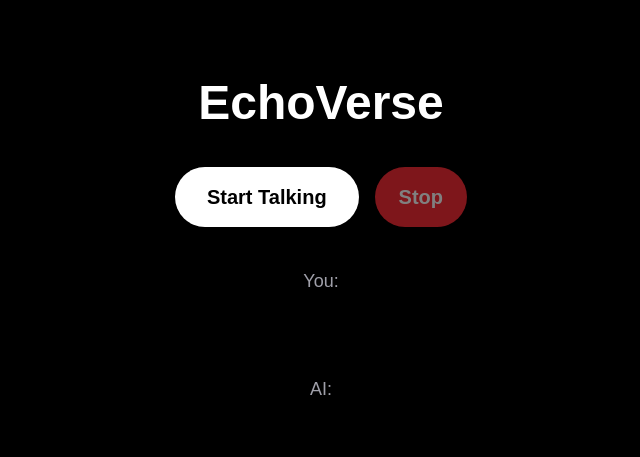
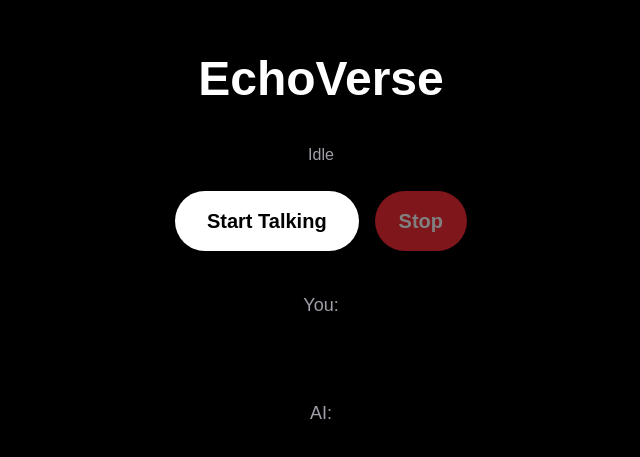
Before and after one commit to Krishna-Choudhary-06/echoverse, a Next.js app: page / in a window 1280 px wide. Shown: the part 127-584 px from the top of the page, without its empty margins (319-959 px from the left). Built offline with nearby package versions, Linux system fonts and the light colour scheme.

Commit message:
Implemented Phase 7 semi real-time voice agent system

```diff
--- a/app/page.tsx
+++ b/app/page.tsx
@@ -8,6 +8,8 @@ export default function Home() {
   const [aiReply, setAiReply] = useState("");
   const [listening, setListening] = useState(false);
   const [speaking, setSpeaking] = useState(false);
+  const [processing, setProcessing] =
+  useState(false);
 
   const recognitionRef = useRef<any>(null);
   const speak = async (text: string) => {
@@ -59,8 +61,14 @@ export default function Home() {
     const audio = new Audio(audioUrl);
 
     audio.onended = () => {
-      setSpeaking(false);
-    };
+
+  setSpeaking(false);
+
+  setTimeout(() => {
+    startListening();
+  }, 400);
+
+};
 
     await audio.play();
 
@@ -86,7 +94,7 @@ export default function Home() {
     const recognition = new SpeechRecognition();
     recognition.lang = "en-US";
     recognition.interimResults = true;
-    recognition.continuous = true;
+    recognition.continuous = false;
 
     recognition.onstart = () => {
 
@@ -100,7 +108,7 @@ export default function Home() {
 
     recognition.onresult = async (event: any) => {
       let transcript = "";
-
+      if (processing || speaking) return;
       for (let i = event.resultIndex; i < event.results.length; i++) {
         transcript += event.results[i][0].transcript;
       }
@@ -112,20 +120,31 @@ export default function Home() {
       if (!isFinal) return;
 
       try {
+        setProcessing(true);
         const res = await axios.post("http://localhost:5000/chat", {
           message: transcript.slice(0, 150),
         });
 
         setAiReply(res.data.reply);
         speak(res.data.reply);
+        setProcessing(false);
       } catch (error) {
         console.log(error);
       }
     };
 
     recognition.onend = () => {
-      setListening(false);
-    };
+
+  setListening(false);
+
+  if (!speaking && !processing) {
+
+    setTimeout(() => {
+      startListening();
+    }, 500);
+
+  }
+};
 
     recognition.start();
     recognitionRef.current = recognition;
@@ -139,6 +158,20 @@ export default function Home() {
   return (
     <main className="min-h-screen bg-black text-white flex flex-col items-center justify-center p-8">
       <h1 className="text-5xl font-bold mb-10">EchoVerse</h1>
+      <div className="mb-6 text-zinc-400">
+
+  {listening && "Listening..."}
+
+  {processing && "Thinking..."}
+
+  {speaking && "Speaking..."}
+
+  {!listening &&
+    !processing &&
+    !speaking &&
+    "Idle"}
+
+</div>
 
       <div className="flex gap-4">
         <button
```
